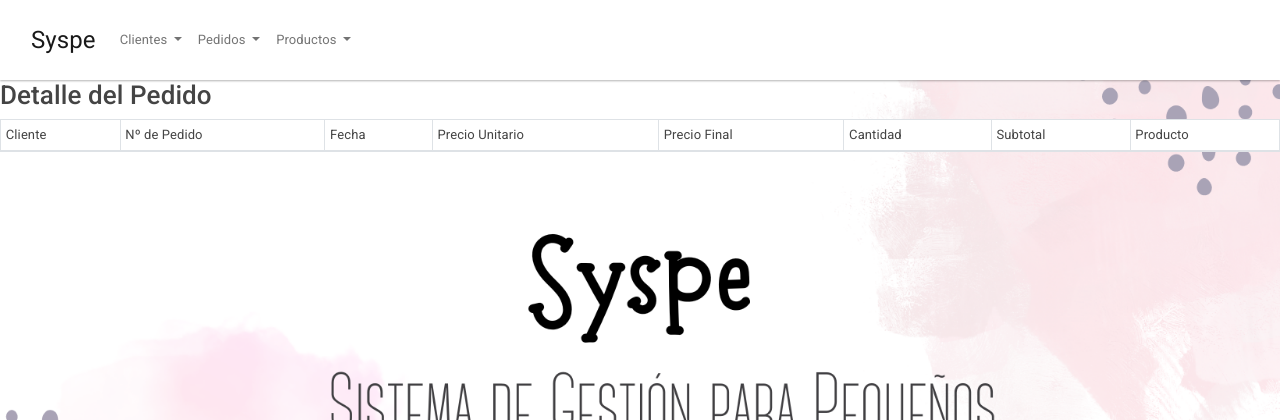
After one commit to analamour/syspe, a Flask app: template templates/detalle-pedido.html in a window 1280 px wide. The commit adds this page. Shown: the top 420 px of the page. Run offline with Flask 3, Linux system fonts and the light colour scheme; the template is opened without the code that fills it, so the values that code supplies are empty; some libraries are stand-ins or nearby versions.

Commit message:
modif dump

```diff
--- a/app.py
+++ b/app.py
@@ -249,7 +249,7 @@ def consultarPedido():
     return render_template('consultarPedido.html', pedidos=data)
 
 
-
+@app.route("/edit_pedido/<id>")
 @app.route("/edit_pedido/<id>")
 def edit_pedido(id):
     cur = mysql.connection.cursor()
@@ -265,8 +265,8 @@ def edit_pedido(id):
     return render_template('edit-pedido.html', pedido=pedido_data, clientes=clientes)
 
 
-@app.route("/delete_pedido/<id>", methods=['POST'])
-def delete_pedido(id):
+@app.route("/delete_pedido/<id>")
+def delete_pedido(id):  # Cambiado de POST a GET
     try:
         cur = mysql.connection.cursor()
 
@@ -283,20 +283,55 @@ def delete_pedido(id):
 
     return redirect(url_for('consultarPedido'))
 
-
 @app.route('/update_pedido/<id>', methods=['POST'])
 def update_pedido(id):
     if request.method == 'POST':
-        id_cliente = request.form['id_cliente']
+        id_cliente = request.form['clienteSeleccionado']  # O el nombre del campo que corresponda
+
         cur = mysql.connection.cursor()
         cur.execute("""
             UPDATE Pedidos
             SET id_cliente = %s
             WHERE id_pedido = %s
         """, (id_cliente, id))
+
         mysql.connection.commit()
         flash('Pedido actualizado correctamente!')
         return redirect(url_for('consultarPedido'))
+
+
+
+@app.route("/detalle_pedido/<id_pedidos>")
+def detalle_pedido(id):
+    cur = mysql.connection.cursor()
+
+    # Obtener detalles del pedido basado en el ID
+    cur.execute('''
+        SELECT
+            p.id_pedido,
+            p.fecha_pedido,
+            p.precio_unitario,
+            p.precio_final,
+            c.razonsocial,
+            d.cantidad,
+            d.subtotal,
+            a.producto
+        FROM
+            Pedidos p
+        JOIN
+            Clientes c ON p.id_cliente = c.id_cliente
+        JOIN
+            detallesPedido d ON p.id_pedido = d.id_pedido
+        JOIN
+            articulo a ON d.id_articulo = a.id_articulo
+        WHERE
+            p.id_pedido = %s;
+    ''', (id,))
+
+    detalles = cur.fetchall()
+
+    return render_template('detalle-pedido.html', detalles=detalles)
+
 
 
 
--- a/syspe_bd.sql
+++ b/syspe_bd.sql
@@ -81,4 +81,5 @@ UNLOCK TABLES;
 /*!40101 SET COLLATION_CONNECTION=@OLD_COLLATION_CONNECTION */;
 /*!40111 SET SQL_NOTES=@OLD_SQL_NOTES */;
 
+
 -- Dump completed on 2022-11-13  4:08:23
--- /dev/null
+++ b/templates/detalle-pedido.html
@@ -0,0 +1,39 @@
+{% extends 'layout.html' %}
+{% block body %}
+
+<div class="row">
+    <div class="col-md-12">
+        <h2>Detalle del Pedido</h2>
+        <table class="table table-striped table-bordered bg-white table-sm">
+            <thead>
+                <tr>
+                    <td>Cliente</td>
+                    <td>Nº de Pedido</td>
+                    <td>Fecha</td>
+                    <td>Precio Unitario</td>
+                    <td>Precio Final</td>
+                    <td>Cantidad</td>
+                    <td>Subtotal</td>
+                    <td>Producto</td>
+                </tr>
+            </thead>
+
+            <tbody>
+                {% for detalle in detalles %}
+                <tr>
+                    <td>{{ detalle.razonsocial }}</td>
+                    <td>{{ detalle.id_pedido }}</td>
+                    <td>{{ detalle.fecha_pedido }}</td>
+                    <td>{{ detalle.precio_unitario }}</td>
+                    <td>{{ detalle.precio_final }}</td>
+                    <td>{{ detalle.cantidad }}</td>
+                    <td>{{ detalle.subtotal }}</td>
+                    <td>{{ detalle.producto }}</td>
+                </tr>
+                {% endfor %}
+            </tbody>
+        </table>
+    </div>
+</div>
+
+{% endblock %}
--- a/templates/edit-pedido.html
+++ b/templates/edit-pedido.html
@@ -12,7 +12,7 @@
             <option value="">Seleccione un cliente</option>
             {% for cliente in clientes %}
                 <option value="{{ cliente[0] }}"
-                    {% if cliente[0] == pedido.id_cliente %}selected{% endif %}>
+                {% if cliente[0] == pedido.id_cliente %}selected{% endif %}
                     {{ cliente[1] }}
                 </option>
             {% endfor %}
```
Also changed, not shown: templates/consultarPedido.html (+10 -18 lines).
